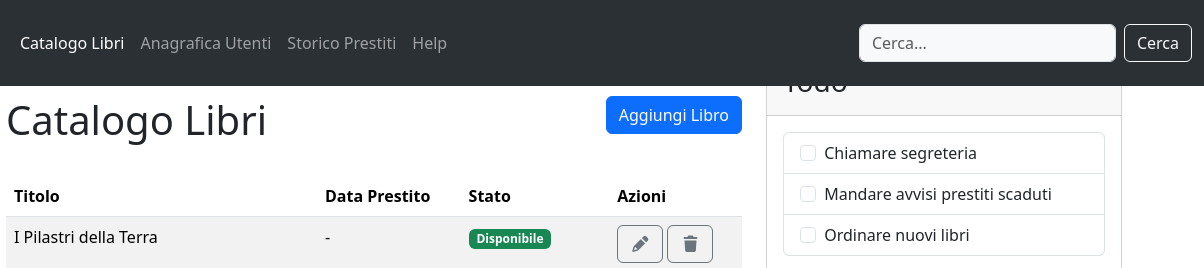
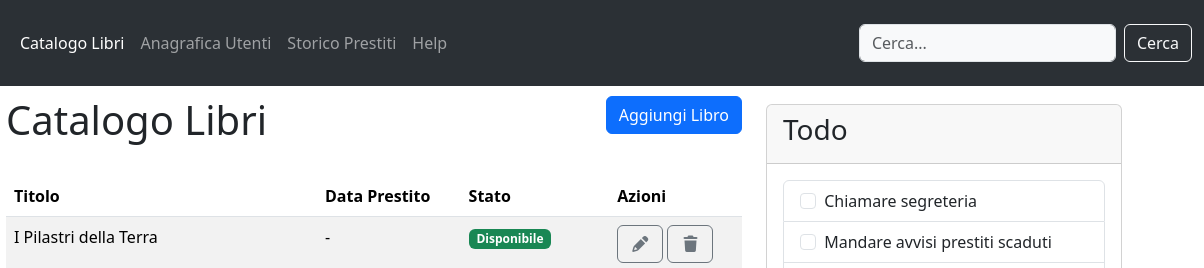
Before and after one commit to cristianmoletto/html-css-bootstrap-dashboard, a plain HTML site: page index.html in a window 1280 px wide. Shown: the top 268 px of the page, 76-1280 px from the left. Drawn offline with nearby package versions, Linux system fonts and the light colour scheme.

Commit message:
fix: sistemazione margini card

```diff
--- a/index.html
+++ b/index.html
@@ -87,10 +87,10 @@
     <main>
       <div class="container mt-5">
         <div class="row">
-          <div class="col-12 col-lg-8">
+          <div class="col-12 mt-5 col-lg-8">
 
             <!-- Titolo -->
-            <div class="row mt-5 mb-4">
+            <div class="row mb-4">
               <div class="col-6">
                 <h1>Catalogo Libri</h1>
               </div>
@@ -364,7 +364,7 @@
           </div>
 
           <!-- Card Lista -->
-          <div class="col-12 col-lg-4">
+          <div class="col-12 col-lg-4 mt-5">
             <div class="card my-2">
               <div class="card-header"><h3>Todo</h3></div>
               <div class="card-body">
```
